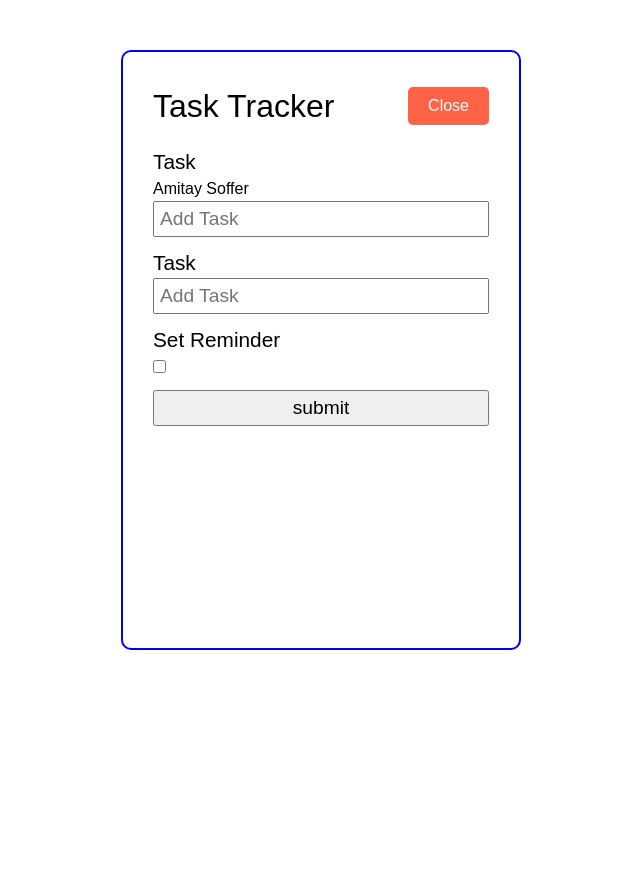
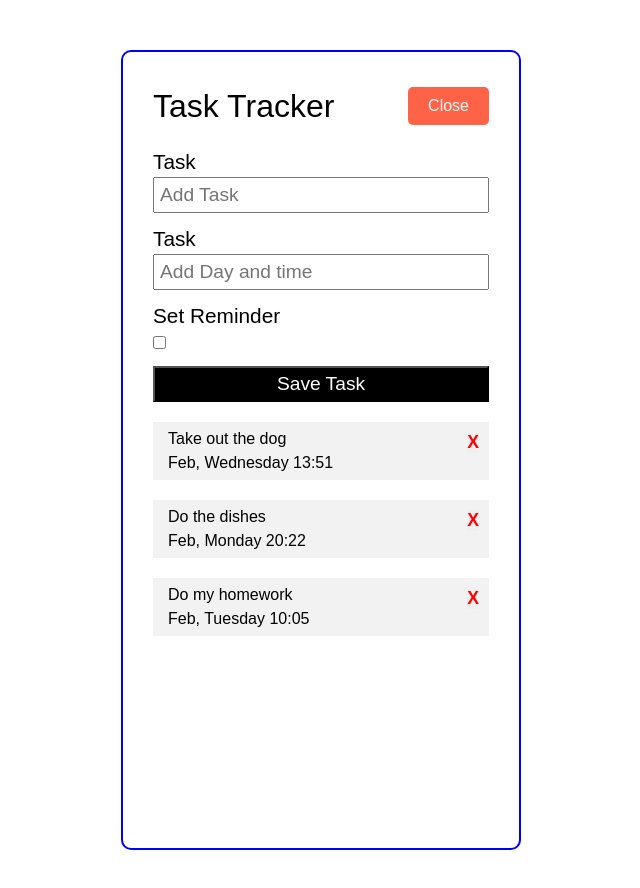
Before and after one commit to amitaysoffer/task-tracker-react, a React (Create React App) app: page / in a window 1280 px wide. Both pictures are taken after a click on the button "Close". Shown: the top 888 px of the page, without its empty margins (319-959 px from the left). Before the commit the page ends 800 px from the top, so only its background shows below. Built offline with nearby package versions, Linux system fonts and the light colour scheme.

Commit message:
basic funcs work

```diff
--- a/src/App.js
+++ b/src/App.js
@@ -1,13 +1,43 @@
+import React, { useState } from 'react';
 import './css/App.css';
 import './css/style.css';
+import data from './data';
 import Header from './components/Header';
 import Form from './components/Form';
+import Tasks from './components/Tasks';
 
 function App() {
+  const [tasks, setTasks] = useState(data);
+  const [isShowForm, setShowForm] = useState(false);
+
+  const addTask = (text, day, id) => {
+    setTasks(prevTasks => [...prevTasks, { text, day, id }]);
+  };
+
+  const deleteTask = id => {
+    const newTasks = tasks.filter(task => `task-${task.id}` !== id);
+    setTasks(newTasks);
+  };
+
+  const toggleForm = () => {
+    setShowForm(!isShowForm);
+  };
+
   return (
     <div className="App">
-      <Header />
-      <Form />
+      <Header toggleForm={toggleForm} />
+      {isShowForm && <Form addTask={addTask} />}
+      <div className="tasks">
+        {tasks.map(task => (
+          <Tasks
+            text={task.text}
+            day={task.day}
+            id={task.id}
+            key={task.id}
+            deleteTask={deleteTask}
+          />
+        ))}
+      </div>
     </div>
   );
 }
--- a/src/components/Form.js
+++ b/src/components/Form.js
@@ -1,22 +1,48 @@
-import React from 'react';
+import React, { useState } from 'react';
 
-const Form = () => {
+const Form = ({ addTask }) => {
+  const [text, setText] = useState('');
+  const [day, setDay] = useState('');
+
+  const onSubmit = e => {
+    e.preventDefault();
+
+    const id = Math.floor(Math.random() * 100 + 1);
+    addTask(text, day, id);
+
+    setText('');
+    setDay('');
+  };
+
   return (
-    <form>
+    <form onSubmit={onSubmit}>
       <div>
         <label>Task</label>
-        <div>Amitay Soffer</div>
-        <input type="text" placeholder="Add Task" />
+        <input
+          type="text"
+          onChange={e => setText(e.target.value)}
+          value={text}
+          placeholder="Add Task"
+        />
       </div>
       <div>
         <label>Task</label>
-        <input type="text" placeholder="Add Task" />
+        <input
+          type="text"
+          onChange={e => setDay(e.target.value)}
+          value={day}
+          placeholder="Add Day and time"
+        />
       </div>
       <div>
         <label>Set Reminder</label>
         <input style={{ width: 'auto' }} type="checkbox" />
       </div>
-      <input type="button" value="submit" />
+      <input
+        style={{ background: 'black', color: '#fff' }}
+        type="submit"
+        value="Save Task"
+      />
     </form>
   );
 };
--- a/src/components/Header.js
+++ b/src/components/Header.js
@@ -1,11 +1,10 @@
-import { findByLabelText } from '@testing-library/react';
-import React from 'react';
-
-const Header = () => {
+const Header = ({ toggleForm }) => {
   return (
     <div style={styleHeader}>
       <h1 style={{ fontWeight: 400 }}>Task Tracker</h1>
-      <button className="btn">Close</button>
+      <button onClick={toggleForm} className="btn">
+        Close
+      </button>
     </div>
   );
 };
--- /dev/null
+++ b/src/components/Tasks.js
@@ -0,0 +1,17 @@
+const Tasks = ({ text, day, id, deleteTask }) => {
+  const handleClick = e => {
+    deleteTask(e.target.parentElement.id);
+  };
+
+  return (
+    <div className="task" id={`task-${id}`}>
+      <p>{text}</p>
+      <p>{day}</p>
+      <button onClick={handleClick} className="delete">
+        X
+      </button>
+    </div>
+  );
+};
+
+export default Tasks;
--- a/src/css/App.css
+++ b/src/css/App.css
@@ -12,7 +12,7 @@ body {
 
 .App {
   width: 400px;
-  height: 600px;
+  height: 800px;
   border: blue 2px solid;
   border-radius: 10px;
   margin: 50px auto;
--- a/src/css/style.css
+++ b/src/css/style.css
@@ -6,6 +6,24 @@
   font-size: 1em;
   color: #fff;
   border-radius: 5px;
+}
+
+.task {
+  background: #f2f2f2;
+  padding: 5px 15px;
+  margin: 20px auto;
+  position: relative;
+}
+
+.delete {
+  position: absolute;
+  right: 10px;
+  top: 10px;
+  font-size: 1.1em;
+  color: red;
+  font-weight: 700;
+  border: none;
+  cursor: pointer;
 }
 
 form {
--- /dev/null
+++ b/src/data.js
@@ -0,0 +1,19 @@
+const data = [
+  {
+    id: 1,
+    text: 'Take out the dog',
+    day: 'Feb, Wednesday 13:51',
+  },
+  {
+    id: 2,
+    text: 'Do the dishes',
+    day: 'Feb, Monday 20:22',
+  },
+  {
+    id: 3,
+    text: 'Do my homework',
+    day: 'Feb, Tuesday 10:05',
+  },
+];
+
+export default data;
```
Also changed, not shown: 1 other file (tests, documents, lock files or other folders).
